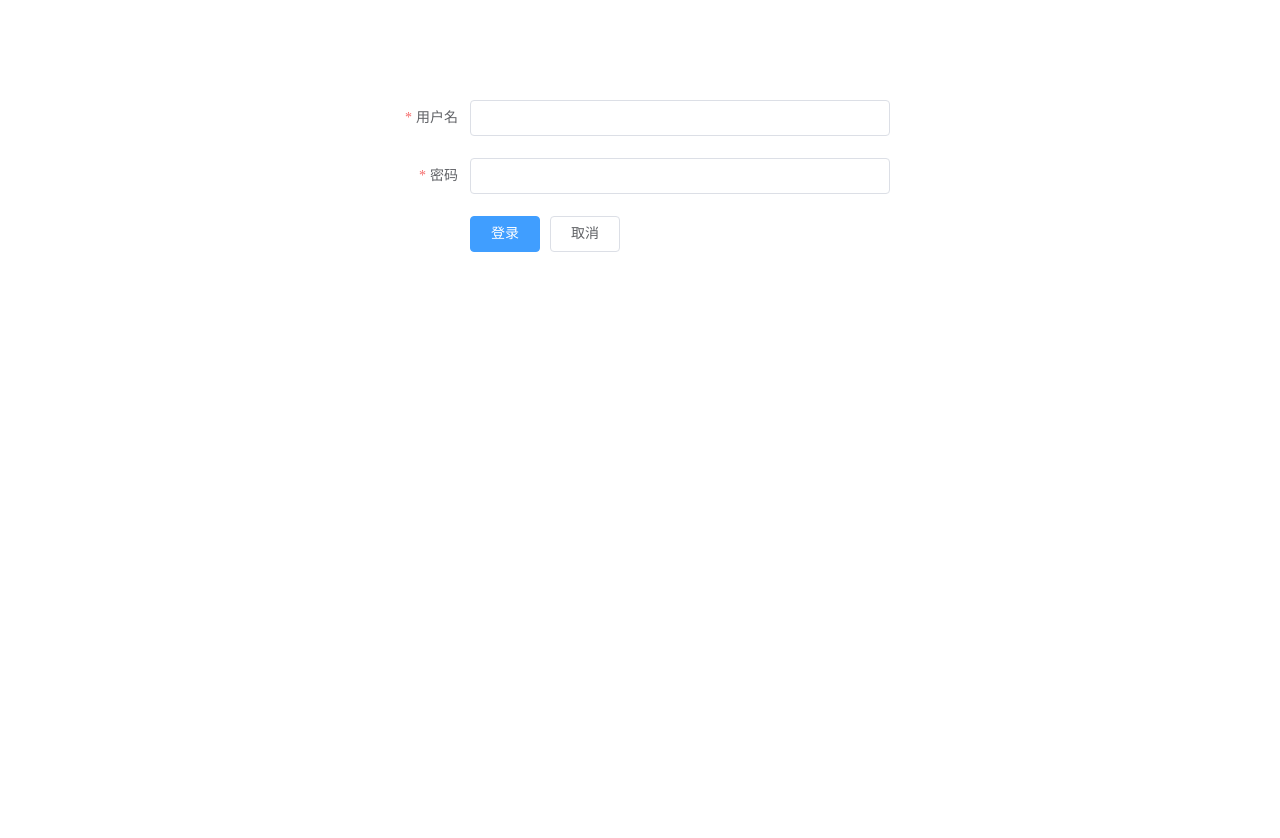
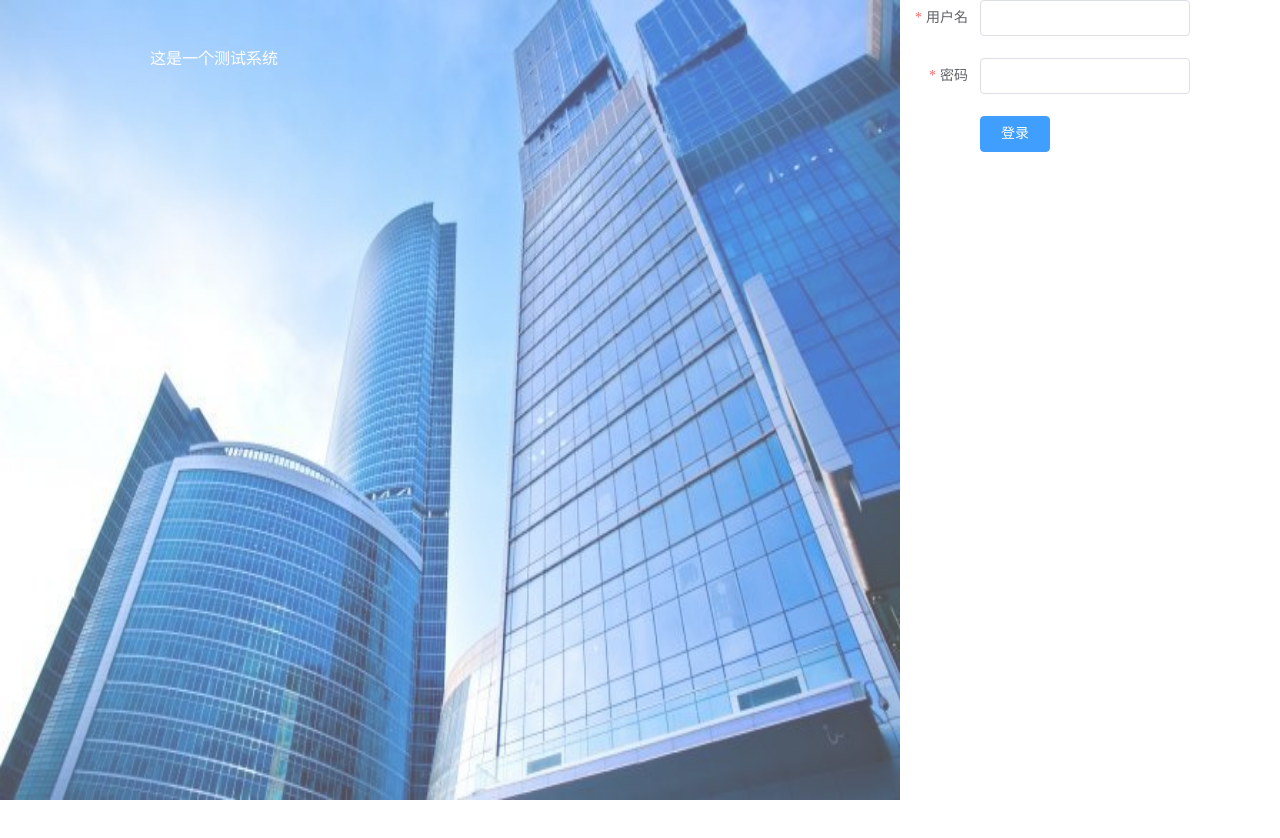
Before and after one commit to YueZengchen/my-vue-project, a Vue app: page /login in a window 1280 px wide. Shown: the top 838 px of the page. After the commit the page ends 800 px from the top, so only its background shows below. Built offline with nearby package versions, Linux system fonts and the light colour scheme; a small style sheet from the web is missing.

Commit message:
登录页面 && dashborad

```diff
--- a/src/components/Navbar/index.vue
+++ b/src/components/Navbar/index.vue
@@ -1,5 +1,5 @@
 <template>
-  <div>
+  <div class="nav-header">
     <header>
       欢迎用户:{{ userInfo.userName }} &nbsp; 性别:{{ userInfo.sex }} &nbsp; 年龄{{ userInfo.age }}
     </header>
@@ -32,4 +32,7 @@ export default {
 };
 </script>
 <style scoped lang="scss">
+// .nav-header{
+//   background-color: #409EFF;
+// }
 </style>
--- a/src/layout/index.vue
+++ b/src/layout/index.vue
@@ -1,8 +1,6 @@
 <template>
   <el-container>
-    <el-header>
-      <navbar />
-    </el-header>
+    <navbar />
     <el-container>
       <el-aside>
         menu
@@ -37,4 +35,7 @@ export default {
 };
 </script>
 <style scoped lang="scss">
+.nav-header{
+  background-color: #409EFF;
+}
 </style>
--- a/src/store/modules/auth.js
+++ b/src/store/modules/auth.js
@@ -2,7 +2,7 @@ import { login } from '@/api/login';
 import { getUserInfo, setUserInfo } from '@/utils/auth';
 // 带命名空间的模块
 const state = {
-  userInfo: getUserInfo()
+  userInfo: getUserInfo() == null ? null : JSON.parse(getUserInfo())
 };
 
 const mutations = {
--- a/src/styles/index.scss
+++ b/src/styles/index.scss
@@ -8,7 +8,11 @@ html {
   height: 100%;
   box-sizing: border-box;
 }
-
+*,
+*::before,
+*:after{
+  box-sizing: inherit;
+}
 #app {
   height: 100%;
 }
--- a/src/views/login/index.vue
+++ b/src/views/login/index.vue
@@ -1,5 +1,8 @@
 <template>
   <div class="container">
+    <div class="loginBg">
+      这是一个测试系统
+    </div>
     <el-form ref="loginForm" :model="loginForm" label-width="80px" :rules="rules">
       <el-form-item label="用户名" prop="userName">
         <el-input v-model.trim="loginForm.userName" />
@@ -9,7 +12,6 @@
       </el-form-item>
       <el-form-item>
         <el-button type="primary" @click="onLogin">登录</el-button>
-        <el-button>取消</el-button>
       </el-form-item>
     </el-form>
   </div>
@@ -59,7 +61,20 @@ export default {
 </script>
 <style scoped lang="scss">
 .container{
-  width: 500px;
-  margin: 100px auto 0;
+  display: flex;
+  height: 100%;
+  min-height: 700px;
+
+  .loginBg{
+    width: 900px;
+    background: url('../../static/img/loginBg.jpg') no-repeat;
+    background-size: 100% 100%;
+    opacity: .7;
+    color: #ffffff;
+    padding:50px 150px;
+
+  }
+  // width: 500px;
+  // margin: 100px auto 0;
 }
 </style>
```
Also changed, not shown: src/static/img/loginBg.jpg (added).
